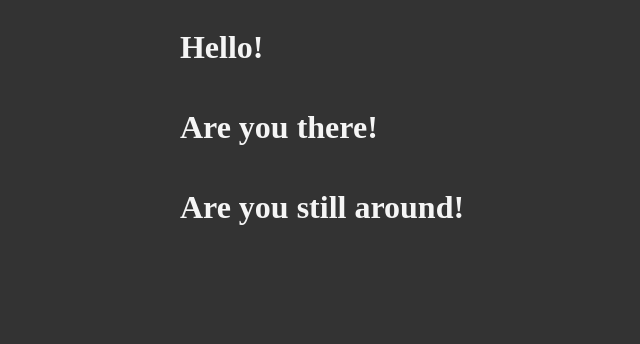
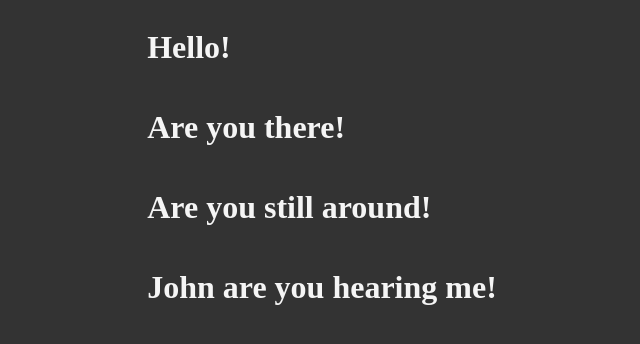
Before and after one commit to Valasher1/git-first-js-code, a plain HTML site: page index.html in a window 1280 px wide. Shown: the whole page, without its empty margins (318-958 px from the left). Drawn offline with Linux system fonts and the light colour scheme.

Commit message:
added the fourth paragraph on body

```diff
--- a/index.html
+++ b/index.html
@@ -14,6 +14,7 @@
     <h1>Hello!</h1>
     <h1>Are you there!</h1>
     <h1>Are you still around!</h1>
+    <h1>John are you hearing me!</h1>
 </body>
 
 </html>
```
